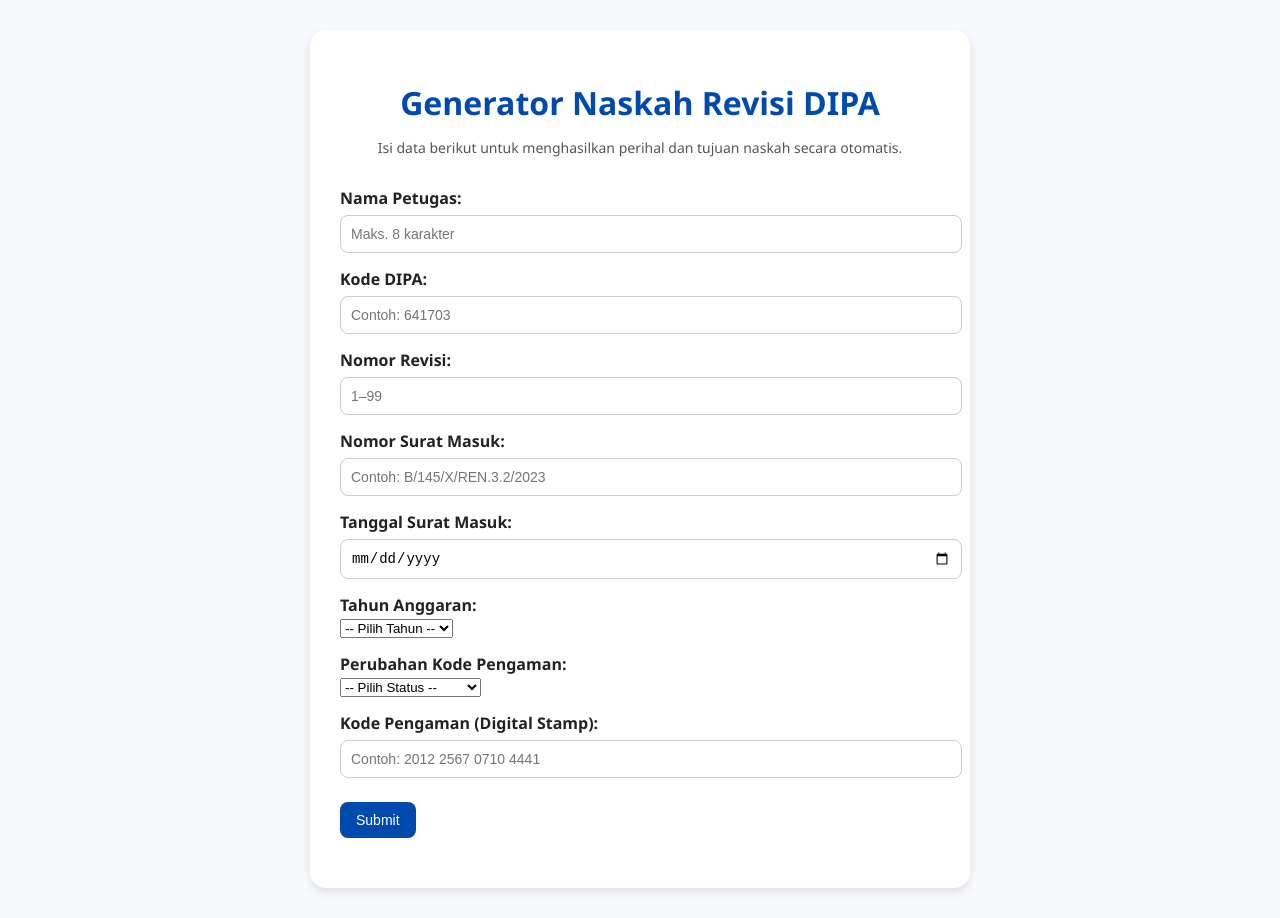
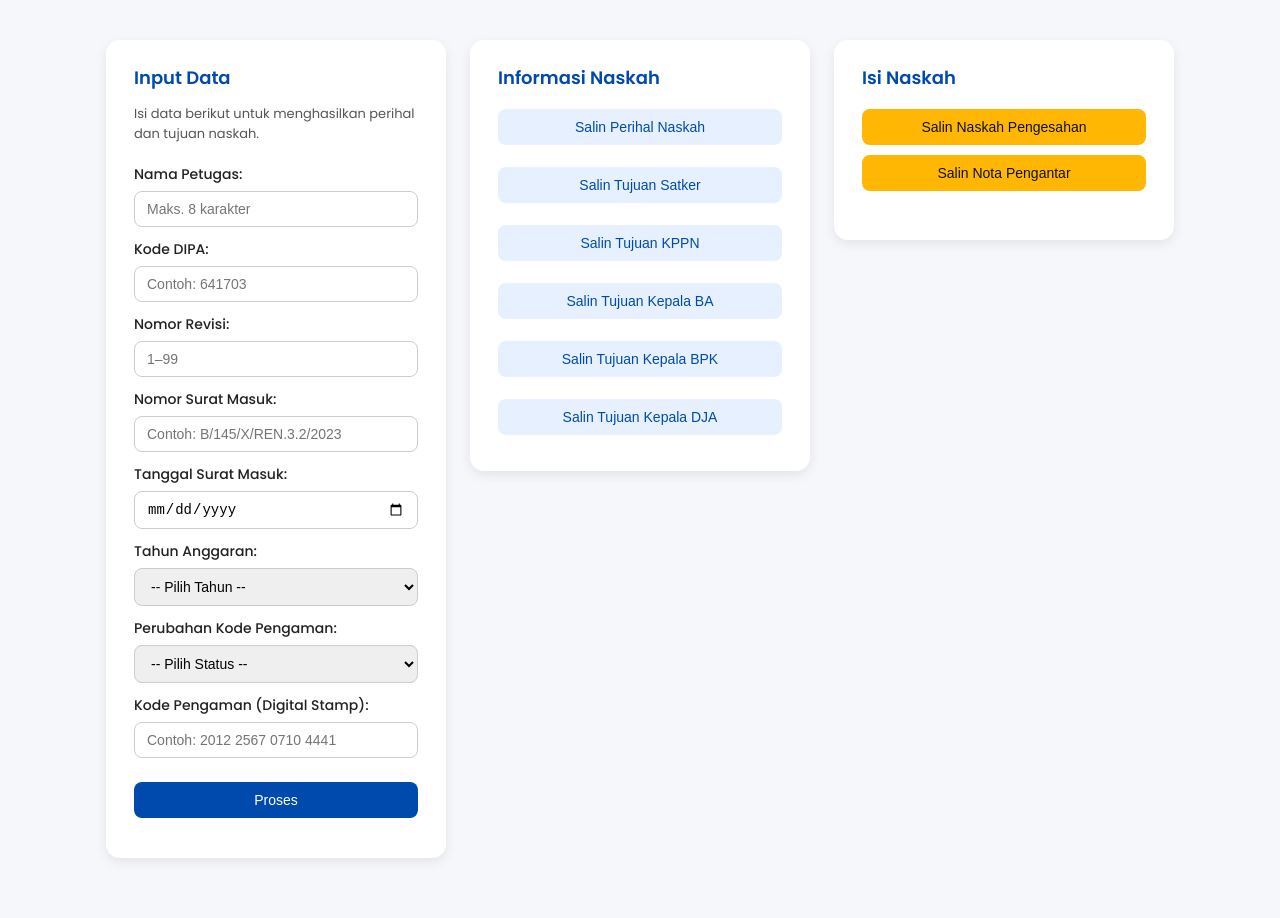
Before and after one commit to fariqrahmani/supersi, a plain HTML site: page index.html in a window 1280 px wide. Drawn offline with Linux system fonts and the light colour scheme.

Commit message:
Update layout

```diff
--- a/index.html
+++ b/index.html
@@ -4,15 +4,16 @@
   <meta charset="UTF-8" />
   <meta name="viewport" content="width=device-width, initial-scale=1.0" />
   <title>Generator Naskah Revisi DIPA</title>
+  <link href="https://fonts.googleapis.com/css2?family=Poppins:wght@400;500;600&display=swap" rel="stylesheet">
   <link rel="stylesheet" href="style.css" />
 </head>
 <body>
-  <div class="container">
-    <h1>Generator Naskah Revisi DIPA</h1>
-    <p class="subtitle">Isi data berikut untuk menghasilkan perihal dan tujuan naskah secara otomatis.</p>
+  <div class="page-wrapper">
+    <!-- Kartu 1: Form -->
+    <div class="card form-section">
+      <h2>Input Data</h2>
+      <p class="subtitle">Isi data berikut untuk menghasilkan perihal dan tujuan naskah.</p>
 
-    <div class="form-section">
-        <!-- Input: Nama Petugas -->
       <label for="namaPetugas">Nama Petugas:</label>
       <input type="text" id="namaPetugas" maxlength="8" placeholder="Maks. 8 karakter">
       <p id="namaPetugasError" class="error"></p>
@@ -25,35 +26,24 @@
       <input type="number" id="noRevisiInput" placeholder="1–99" />
       <p id="revisiError" class="error"></p>
 
-        <!-- Input: Nomor Surat Masuk -->
       <label for="nomorSuratMasuk">Nomor Surat Masuk:</label>
       <input type="text" id="nomorSuratMasuk" maxlength="50" placeholder="Contoh: B/145/X/REN.3.2/2023">
       <p id="nomorSuratMasukError" class="error"></p>
 
-        <!-- Input: Tanggal Surat Masuk -->
       <label for="tanggalSuratMasuk">Tanggal Surat Masuk:</label>
       <input type="date" id="tanggalSuratMasuk">
       <p id="tanggalSuratMasukError" class="error"></p>
 
-        <!-- Input: Tahun Anggaran -->
       <label for="tahunAnggaran">Tahun Anggaran:</label>
       <select id="tahunAnggaran">
         <option value="">-- Pilih Tahun --</option>
-        <option value="2020">2020</option>
-        <option value="2021">2021</option>
-        <option value="2022">2022</option>
-        <option value="2023">2023</option>
-        <option value="2024">2024</option>
-        <option value="2025">2025</option>
-        <option value="2026">2026</option>
-        <option value="2027">2027</option>
-        <option value="2028">2028</option>
-        <option value="2029">2029</option>
-        <option value="2030">2030</option>
+        <option>2023</option>
+        <option>2024</option>
+        <option>2025</option>
+        <option>2026</option>
       </select>
       <p id="tahunAnggaranError" class="error"></p>
 
-        <!-- Input: Perubahan Kode Pengaman -->
       <label for="perubahanKodePengaman">Perubahan Kode Pengaman:</label>
       <select id="perubahanKodePengaman">
         <option value="">-- Pilih Status --</option>
@@ -62,64 +52,52 @@
       </select>
       <p id="perubahanKodePengamanError" class="error"></p>
 
-        <!-- Input: Kode Pengaman (Digital Stamp) -->
       <label for="kodePengaman">Kode Pengaman (Digital Stamp):</label>
       <input type="text" id="kodePengaman" placeholder="Contoh: 2012 2567 0710 4441" maxlength="23">
       <p id="kodePengamanError" class="error"></p>
 
-        <!-- <label>Jenis Revisi:</label>
-        <div class="checkbox-group">
-        <label><input type="checkbox" name="jenisRevisi" value="Administratif"> Administratif</label>
-        <label><input type="checkbox" name="jenisRevisi" value="Pagu Tetap"> Pagu Tetap</label>
-        <label><input type="checkbox" name="jenisRevisi" value="Pagu Berubah"> Pagu Berubah</label>
-        </div>
-        <p id="jenisRevisiError" class="error"></p>
-
-
-        <label>Kode Revisi:</label>
-        <div class="checkbox-group">
-        <label><input type="checkbox" name="kodeRevisi" value="315"> 315 | Pencantuman/Perubahan Rencana Penarikan Dana atau Perkiraan Penerimaan dalam Halaman III DIPA</label>
-        <label><input type="checkbox" name="kodeRevisi" value="325"> 325 | Pemutakhiran Data Hasil Revisi POK</label>
-        </div>
-        <p id="kodeRevisiError" class="error"></p> -->
-
-      <button id="submitBtn" class="btn-primary">Submit</button>
+      <button id="submitBtn" class="btn-primary">Proses</button>
+      <p id="notif" class="notif"></p>
     </div>
 
-    <p id="notif" class="notif"></p>
+    <!-- Kartu 2: Info Section -->
+    <div class="card info-section">
+      <h2>Informasi Naskah</h2>
 
-    <!-- Hasil dan tombol salin -->
-    <div class="result-section">
+      <div class="output-group">
         <p id="result" class="output"></p>
         <button id="copyBtn" class="btn-secondary">Salin Perihal Naskah</button>
       </div>
 
-    <div class="result-section">
+      <div class="output-group">
         <p id="tujuanSatker" class="output"></p>
         <button id="copySatkerBtn" class="btn-secondary">Salin Tujuan Satker</button>
       </div>
 
-    <div class="result-section">
+      <div class="output-group">
         <p id="tujuanKppn" class="output"></p>
         <button id="copyKppnBtn" class="btn-secondary">Salin Tujuan KPPN</button>
       </div>
 
-    <div class="result-section">
+      <div class="output-group">
         <p id="tujuanKepalaBa" class="output"></p>
         <button id="copyBaBtn" class="btn-secondary">Salin Tujuan Kepala BA</button>
       </div>
 
-    <div class="result-section">
+      <div class="output-group">
         <p id="tujuanKepalaBpk" class="output"></p>
         <button id="copyBpkBtn" class="btn-secondary">Salin Tujuan Kepala BPK</button>
       </div>
 
-    <div class="result-section">
+      <div class="output-group">
         <p id="tujuanKepalaDja" class="output"></p>
         <button id="copyDjaBtn" class="btn-secondary">Salin Tujuan Kepala DJA</button>
       </div>
+    </div>
 
-    <div class="result-section">
+    <!-- Kartu 3: Naskah Section -->
+    <div class="card naskah-section">
+      <h2>Isi Naskah</h2>
       <button id="copyPengesahan" class="btn-accent">Salin Naskah Pengesahan</button>
       <button id="copyPengantar" class="btn-accent">Salin Nota Pengantar</button>
     </div>
--- a/style.css
+++ b/style.css
@@ -1,54 +1,85 @@
+/* ====== Tampilan Umum ====== */
 body {
-    font-family: "Segoe UI", sans-serif;
-    background: #f7f9fc;
+  font-family: "Poppins", sans-serif;
+  background-color: #f5f7fb;
+  margin: 0;
+  padding: 40px;
   color: #222;
-    margin: 0;
-    padding: 30px;
 }
 
-  .container {
-    max-width: 600px;
-    margin: auto;
-    background: white;
-    padding: 30px;
-    border-radius: 16px;
-    box-shadow: 0 4px 10px rgba(0, 0, 0, 0.1);
+/* ====== Tata Letak Utama ====== */
+.page-wrapper {
+  display: flex;
+  justify-content: center;
+  align-items: flex-start;
+  gap: 24px;
+  flex-wrap: wrap;
 }
 
-  h1 {
-    text-align: center;
+/* ====== Kartu ====== */
+.card {
+  background: #fff;
+  border-radius: 14px;
+  box-shadow: 0 4px 12px rgba(0, 0, 0, 0.08);
+  padding: 24px 28px;
+  width: 340px;
+  min-height: 200px;
+  box-sizing: border-box;
+}
+
+.card h2 {
   color: #004aad;
-    margin-bottom: 10px;
+  font-size: 18px;
+  margin-top: 0;
+  margin-bottom: 8px;
 }
 
 .subtitle {
-    text-align: center;
-    font-size: 14px;
+  font-size: 13px;
   color: #555;
-    margin-bottom: 30px;
+  margin-bottom: 20px;
 }
 
+/* ====== Form ====== */
 label {
   display: block;
-    margin-top: 15px;
+  margin-top: 12px;
+  font-weight: 500;
+  font-size: 14px;
+}
+
+input,
+select {
+  width: 100%;
+  padding: 9px 12px;
+  border: 1px solid #ccc;
+  border-radius: 8px;
+  margin-top: 6px;
+  font-size: 14px;
+  box-sizing: border-box;
+}
+
+.error {
+  color: #d62828;
+  font-size: 12px;
+  margin: 4px 0 0 0;
+}
+
+.notif {
+  text-align: center;
+  color: #2b9348;
+  margin-top: 10px;
   font-weight: 600;
 }
 
-  input {
-    width: 100%;
-    padding: 10px;
-    margin-top: 6px;
-    border: 1px solid #ccc;
-    border-radius: 8px;
-    font-size: 14px;
-  }
-
+/* ====== Tombol ====== */
 button {
   cursor: pointer;
   border: none;
   border-radius: 8px;
   padding: 10px 16px;
   font-size: 14px;
+  font-weight: 500;
   transition: 0.2s;
 }
 
@@ -56,6 +87,7 @@ body {
   background: #004aad;
   color: white;
   margin-top: 20px;
+  width: 100%;
 }
 
 .btn-primary:hover {
@@ -66,6 +98,7 @@ body {
   background: #e6f0ff;
   color: #004aad;
   margin-top: 10px;
+  width: 100%;
 }
 
 .btn-secondary:hover {
@@ -75,46 +108,36 @@ body {
 .btn-accent {
   background: #ffb703;
   color: #111;
-    margin: 10px 10px 0 0;
+  margin-top: 10px;
+  width: 100%;
 }
 
 .btn-accent:hover {
   background: #ffa500;
 }
 
-  .result-section {
-    margin-top: 20px;
-    text-align: center;
-  }
-
+/* ====== Output Area ====== */
 .output {
   background: #f2f4f8;
   border-radius: 10px;
   padding: 10px;
+  margin-top: 10px;
   font-weight: 500;
   display: none;
+  text-align: center;
 }
 
-  .error {
-    color: #d62828;
-    font-size: 13px;
-    margin: 4px 0 0 0;
+.output-group {
+  margin-bottom: 12px;
 }
 
-  .notif {
-    text-align: center;
-    color: #2b9348;
-    margin-top: 10px;
-    font-weight: 600;
+/* ====== Responsif ====== */
+@media (max-width: 1080px) {
+  .page-wrapper {
+    flex-direction: column;
+    align-items: center;
   }
-
-  .small-notif {
-    color: #2b9348;
-    font-size: 12px;
-    margin-top: 4px;
+  .card {
+    width: 90%;
   }
-
-  /* Default sembunyi */
-  .result-section button {
-    display: none;
 }
```
Lines whose indentation alone changed are shown as unchanged.
